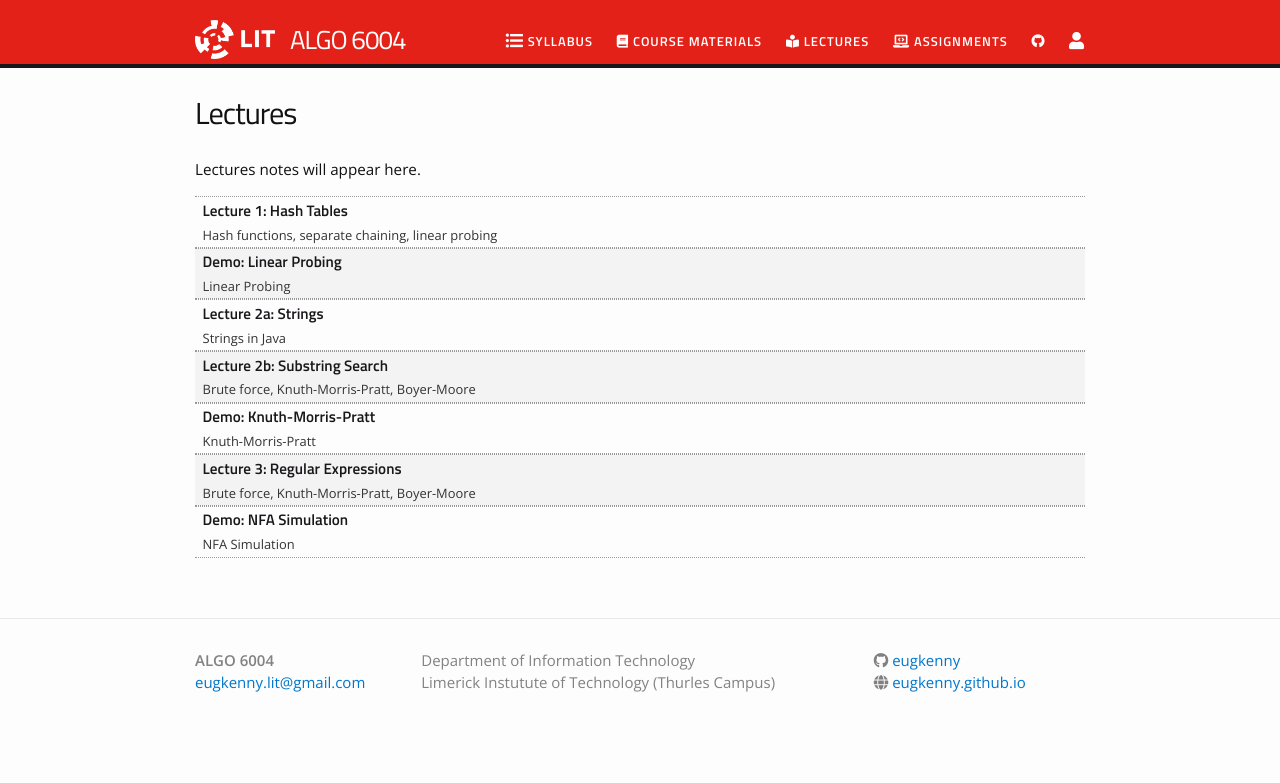
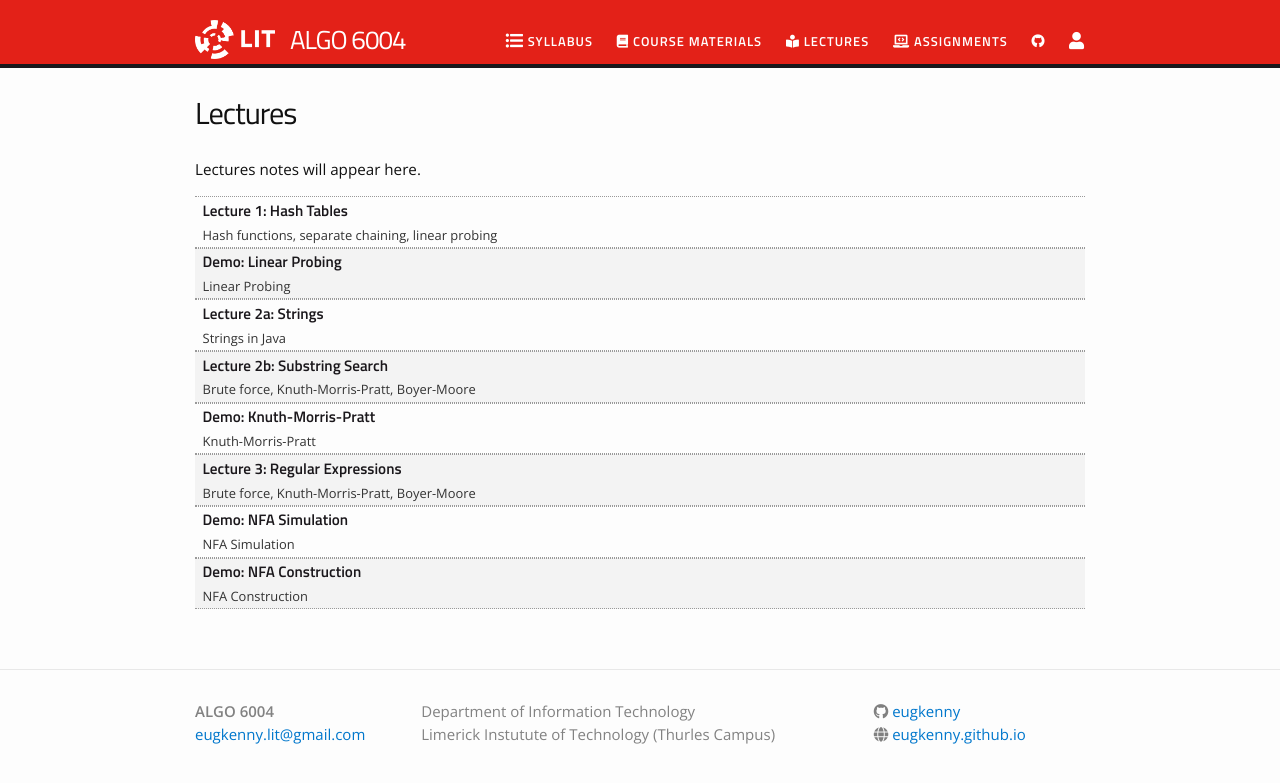
Before and after one commit to eugkenny/ALGO6004, a Jekyll site: the page built from lectures.md, in a window 1280 px wide. Shown: the top 783 px of the page. Built offline with Jekyll 4.4.1, drawn with Linux system fonts in a browser that asks for light colours; nearby versions of some CDN libraries.

Commit message:
NFA Consttruction demo

```diff
--- a/_data/lectures.yml
+++ b/_data/lectures.yml
@@ -37,3 +37,8 @@
   filename: 14 - Demo NFA Simulation.mov
   dirname: lectures
   tldr: NFA Simulation
+
+- title: "Demo: NFA Construction"
+  filename: 14 - Demo NFA Construction.mov
+  dirname: lectures
+  tldr: NFA Construction
```
